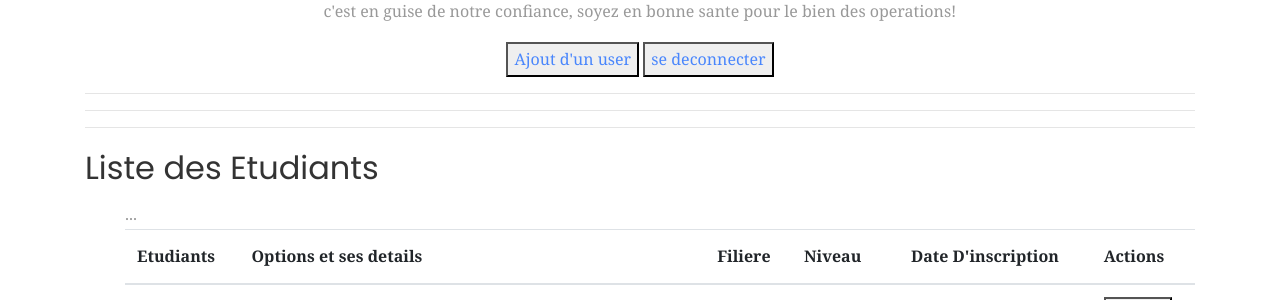
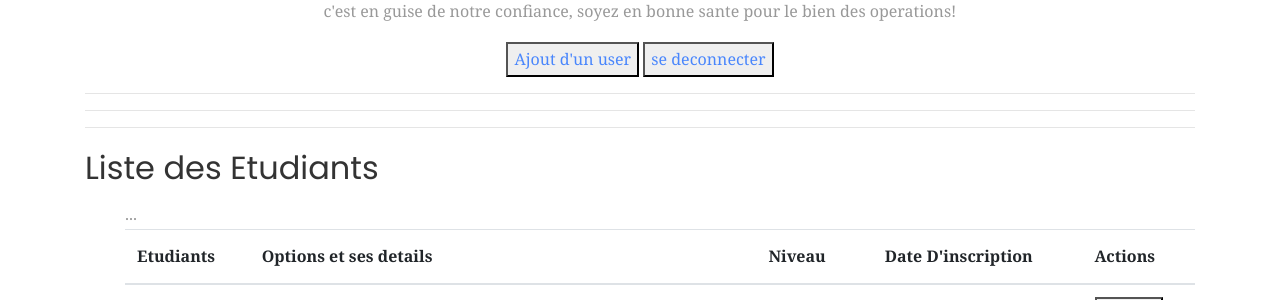
Before and after one commit to Bellingham-242/SchoolSite, a Django app: page /etudiant in a window 1280 px wide. Shown: the part 789-1089 px from the top of the page. Run offline with Django 5.2, Linux system fonts and the light colour scheme; a user stored in the database is signed in; data comes from the database, SQL or seed files in the repository; some libraries are stand-ins or nearby versions.

Commit message:
Tes modifications

```diff
--- a/core/templates/liste_etudiants.html
+++ b/core/templates/liste_etudiants.html
@@ -8,7 +8,6 @@
           <thead>
             <th>Etudiants</th>
             <th>Options et ses details</th>
-            <th>Filiere</th>
             <th>Niveau</th>
             <th>Date D'inscription</th>
             <th>Actions</th>
@@ -17,7 +16,6 @@
           <tbody>
               <td>{{ etudiant.user.username }}</td>
               <td>{{ etudiant.option }}</td>
-              <td>{{ etudiant.filiere }}</td>
               <td>{{ etudiant.niveau }}</td>
               <td>{{ etudiant.date_inscription }}</td>
               <td><a href="#"><button>Details</button></a></td>
```
